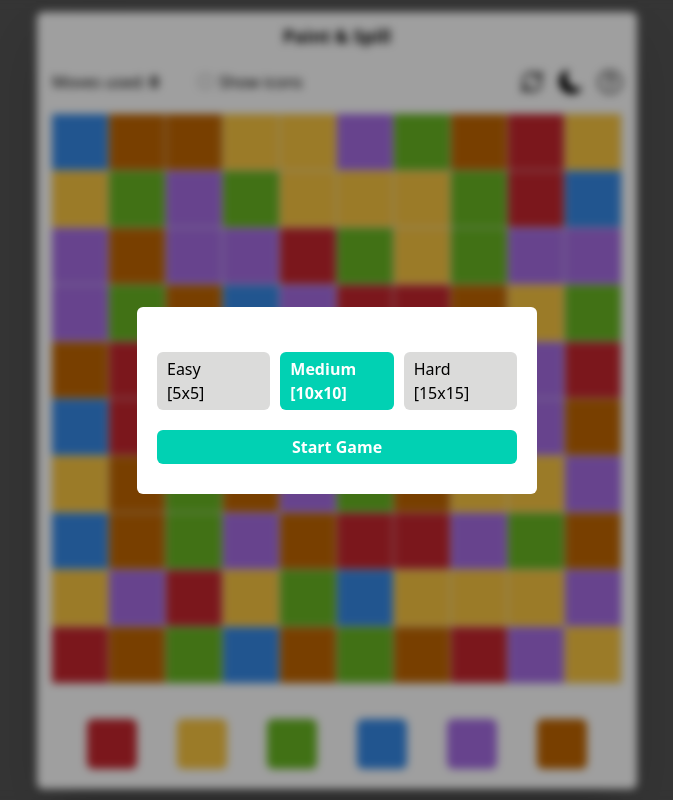
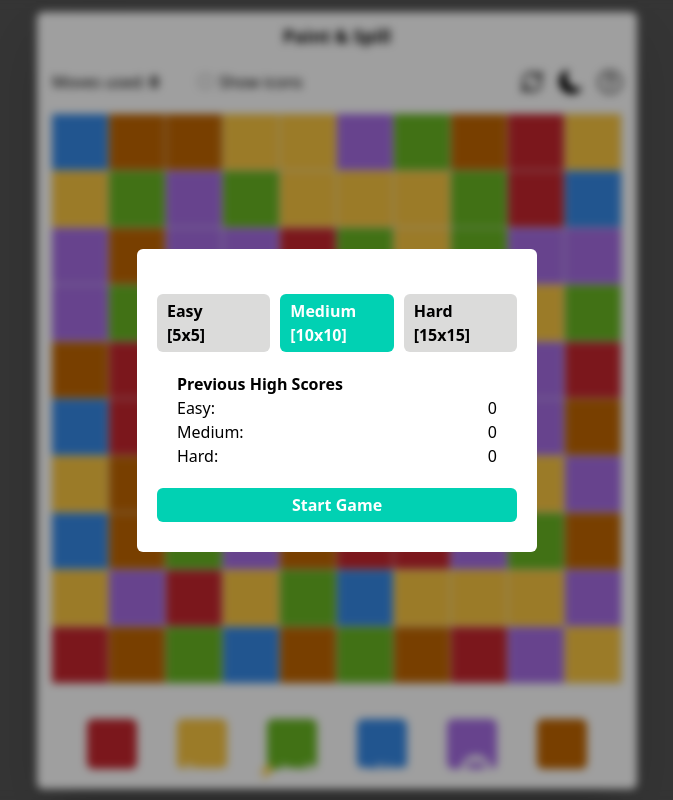
Before and after one commit to bautt-s/bautts-spill-game, a React (Create React App) app: page / in a window 1280 px wide. Both pictures are taken after a click on the icon 835 px from the left and 81 px from the top of the page. Shown: the whole page, without its empty margins (303-976 px from the left). Built offline with nearby package versions, Linux system fonts and the light colour scheme.

Commit message:
feat: added functionality, dark mode, credits and high scores

```diff
--- a/src/App.tsx
+++ b/src/App.tsx
@@ -1,9 +1,18 @@
-import { BsQuestionCircle, BsMoonFill, BsSunFill } from 'react-icons/bs'
+import { BsQuestionCircle, BsMoonFill, BsSunFill, BsGithub } from 'react-icons/bs'
 import { LuRefreshCw } from 'react-icons/lu'
 import Gameboard from './components/gameboard'
 import NewGame from './components/new-game'
 import Selector from './components/color-selector'
 import { useState, useEffect } from 'react'
+
+type GameStateType = {
+    difficulty: 'easy' | 'medium' | 'hard',
+    darkMode: boolean,
+    victory: boolean,
+    icons: boolean,
+    games: number
+    moves: number
+}
 
 const generateRandomColor = () => {
     // this function takes a random number from 0 to 5, and gets a color based on that number
@@ -64,8 +73,14 @@ const generateMatrix = (difficulty: string) => {
 }
 
 const App = () => {
+    const [highscores, setHighscores] = useState({
+        easy: 0,
+        medium: 0,
+        hard: 0,
+    })
+
     const [modalNewGame, setModalNewGame] = useState(false)
-    const [gameState, setGameState] = useState({
+    const [gameState, setGameState] = useState<GameStateType>({
         difficulty: 'medium',
         darkMode: false,
         victory: false,
@@ -73,6 +88,7 @@ const App = () => {
         games: 0,
         moves: 0
     })
+
     const [gameboard, setGameboard] = useState(generateMatrix(gameState.difficulty))
 
     useEffect(() => {
@@ -88,8 +104,17 @@ const App = () => {
         if (gameState.victory) setModalNewGame(true)
     }, [gameState.victory])
 
+    useEffect(() => {
+        const highscoresData = window.localStorage.getItem('SPILLGAME_HIGHSCORES')
+        if (highscoresData) setHighscores(JSON.parse(highscoresData))
+    }, [])
+
+    useEffect(() => {
+        if (gameState.victory) window.localStorage.setItem('SPILLGAME_HIGHSCORES', JSON.stringify(highscores))
+    }, [highscores])
+
     return (
-        <div className={`w-screen h-screen bg-[#555555] flex justify-center items-center ${gameState.darkMode && 'dark'}`}>
+        <div className={`w-screen h-screen bg-[#555555] flex flex-col justify-center items-center ${gameState.darkMode && 'dark'}`}>
             <div className="w-[600px] bg-white dark:bg-[#323332] rounded-md shadow-2xl transition-colors duration-300">
                 <h1 className="font-bold text-lg text-center py-[10px] rounded-md dark:text-white">Paint & Spill</h1>
 
@@ -106,8 +131,8 @@ const App = () => {
                     <div className="flex flex-row ml-auto">
                         <LuRefreshCw className='text-2xl cursor-pointer' onClick={() => setModalNewGame(true)} />
                         {gameState.darkMode
-                        ? <BsSunFill className='text-2xl ml-[15px] cursor-pointer' onClick={() => setGameState({ ...gameState, darkMode: false })} />
-                        : <BsMoonFill className='text-2xl ml-[15px] cursor-pointer' onClick={() => setGameState({ ...gameState, darkMode: true })} />}
+                            ? <BsSunFill className='text-2xl ml-[15px] cursor-pointer' onClick={() => setGameState({ ...gameState, darkMode: false })} />
+                            : <BsMoonFill className='text-2xl ml-[15px] cursor-pointer' onClick={() => setGameState({ ...gameState, darkMode: true })} />}
                         <BsQuestionCircle className='text-2xl ml-[15px] cursor-pointer' />
                     </div>
                 </div>
@@ -116,10 +141,19 @@ const App = () => {
                 <Gameboard gameState={gameState} gameboard={gameboard} />
 
                 { /* selector */}
-                <Selector gameState={gameState} setGameState={setGameState} gameboard={gameboard} setGameboard={setGameboard} />
+                <Selector gameState={gameState} setGameState={setGameState} gameboard={gameboard}
+                    setGameboard={setGameboard} highscores={highscores} setHighscores={setHighscores} />
             </div>
 
-            {modalNewGame && <NewGame setModalNewGame={setModalNewGame} gameState={gameState} setGameState={setGameState} />}
+            <div className='w-full h-[60px] absolute bottom-0 flex items-center justify-center'>
+                <span className='font-semibold text-white mr-[20px]'>Powered ⚡ by Bautista Sánchez</span>
+
+                <a href='https://github.com/bautt-s/bautts-spill-game' target='_blank'>
+                    <BsGithub className='text-3xl text-white' />
+                </a>
+            </div>
+
+            {modalNewGame && <NewGame setModalNewGame={setModalNewGame} gameState={gameState} setGameState={setGameState} highscores={highscores} />}
         </div>
     )
 }
--- a/src/components/color-selector.tsx
+++ b/src/components/color-selector.tsx
@@ -9,7 +9,7 @@ type SelectorType = {
     }[][]
 
     gameState: {
-        difficulty: string,
+        difficulty: 'easy' | 'medium' | 'hard',
         darkMode: boolean,
         victory: boolean,
         icons: boolean,
@@ -17,12 +17,26 @@ type SelectorType = {
         moves: number
     }
 
+    highscores: {
+        easy: number,
+        medium: number,
+        hard: number
+    }
+
     setGameState: Function
     setGameboard: Function
+    setHighscores: Function
 }
 
-const handleMove = (color: string, gameboard: { color: string, id: number }[][], setGameState: Function,
-gameState: { difficulty: string, moves: number, icons: boolean }, setGameboard: Function) => {
+const handleMove = (
+    color: string,
+    gameboard: SelectorType['gameboard'],
+    setGameState: SelectorType['setGameState'],
+    gameState: SelectorType['gameState'],
+    setGameboard: SelectorType['setGameboard'],
+    highscores: SelectorType['highscores'],
+    setHighscores: SelectorType['setHighscores']
+) => {
     const gameboardAux = gameboard
     const originBlocks = [gameboard[0][0].id]
     const currentColor = gameboard[0][0].color
@@ -59,42 +73,48 @@ gameState: { difficulty: string, moves: number, icons: boolean }, setGameboard:
 
 
     newColorBlocks.push(...originBlocks)
-    if (newColorBlocks.length === gameboard.length*gameboard.length) setGameState({ ...gameState, victory: true })
+
+    if (newColorBlocks.length === gameboard.length*gameboard.length) {
+        setGameState({ ...gameState, victory: true })
+
+        if (gameState.moves < highscores[gameState.difficulty] || highscores[gameState.difficulty] === 0) setHighscores({ ...highscores, [gameState.difficulty]: gameState.moves })
+    }
+
     setGameboard(gameboardAux)
 }
 
 const Selector: React.FC<SelectorType> = (props) => {
-    const { gameState, setGameState, gameboard, setGameboard } = props
+    const { gameState, setGameState, gameboard, setGameboard, highscores, setHighscores } = props
 
     return (
         <div className="flex flex-row gap-10 justify-center mt-[10px] pb-[20px]">
             <div className={`bg-[#C6262E] w-[50px] h-[50px] rounded-md cursor-pointer flex items-center justify-center`}
-                onClick={() => handleMove('red', gameboard, setGameState, gameState, setGameboard)}>
+                onClick={() => handleMove('red', gameboard, setGameState, gameState, setGameboard, highscores, setHighscores)}>
                 {gameState.icons && <FaAppleAlt className='text-white text-3xl' />}
             </div>
 
             <div className={`bg-[#F9C541] w-[50px] h-[50px] rounded-md cursor-pointer flex items-center justify-center`}
-                onClick={() => handleMove('yellow', gameboard, setGameState, gameState, setGameboard)}>
+                onClick={() => handleMove('yellow', gameboard, setGameState, gameState, setGameboard, highscores, setHighscores)}>
                 {gameState.icons && <AiFillStar className='text-white text-3xl' />}
             </div>
 
             <div className={`bg-[#68B622] w-[50px] h-[50px] rounded-md cursor-pointer flex items-center justify-center`}
-                onClick={() => handleMove('green', gameboard, setGameState, gameState, setGameboard)}>
+                onClick={() => handleMove('green', gameboard, setGameState, gameState, setGameboard, highscores, setHighscores)}>
                 {gameState.icons && <IoMdFlower className='text-white text-3xl' />}
             </div>
 
             <div className={`bg-[#3689E6] w-[50px] h-[50px] rounded-md cursor-pointer flex items-center justify-center`}
-                onClick={() => handleMove('blue', gameboard, setGameState, gameState, setGameboard)}>
+                onClick={() => handleMove('blue', gameboard, setGameState, gameState, setGameboard, highscores, setHighscores)}>
                 {gameState.icons && <FaAnchor className='text-white text-3xl' />}
             </div>
 
             <div className={`bg-[#A56CE3] w-[50px] h-[50px] rounded-md cursor-pointer flex items-center justify-center`}
-                onClick={() => handleMove('purple', gameboard, setGameState, gameState, setGameboard)}>
+                onClick={() => handleMove('purple', gameboard, setGameState, gameState, setGameboard, highscores, setHighscores)}>
                 {gameState.icons && <FaPaw className='text-white text-3xl' />}
             </div>
 
             <div className={`bg-[#C16601] w-[50px] h-[50px] rounded-md cursor-pointer flex items-center justify-center`}
-                onClick={() => handleMove('brown', gameboard, setGameState, gameState, setGameboard)}>
+                onClick={() => handleMove('brown', gameboard, setGameState, gameState, setGameboard, highscores, setHighscores)}>
                 {gameState.icons && <FaBasketballBall className='text-white text-3xl' />}
             </div>
 
--- a/src/components/new-game.tsx
+++ b/src/components/new-game.tsx
@@ -9,16 +9,23 @@ type NewGameType = {
         games: number
         moves: number
     }
+
+    highscores: {
+        'easy': number,
+        'medium': number,
+        'hard': number
+    }
+
     setGameState: Function
     setModalNewGame: Function
 }
 
 const NewGame: React.FC<NewGameType> = (props) => {
-    const { gameState, setGameState, setModalNewGame } = props
+    const { gameState, highscores, setGameState, setModalNewGame } = props
     const [selected, setSelected] = useState(gameState.difficulty)
 
     const handleStart = () => {
-        setGameState({ ...gameState, difficulty: selected, games: gameState.games+1 })
+        setGameState({ ...gameState, difficulty: selected, games: gameState.games + 1 })
         setModalNewGame(false)
     }
 
@@ -26,34 +33,49 @@ const NewGame: React.FC<NewGameType> = (props) => {
         <div className="w-screen h-screen absolute top-0 left-0 flex items-center justify-center">
             <div className='bg-[#00000060] w-screen h-screen absolute z-1 backdrop-blur-sm' onClick={() => setModalNewGame(false)}></div>
 
-            <div className="bg-white flex flex-col justify-center w-[400px] z-50 px-[20px] py-[30px] rounded-md">
+            <div className="bg-white dark:bg-[#323332] flex flex-col justify-center w-[400px] z-50 px-[20px] py-[30px] rounded-md dark:shadow-[#323332] dark:shadow-xl">
                 {gameState.victory && <span className='text-center'>You achieved victory in <strong>{gameState.moves}</strong> moves!</span>}
 
                 <div className='grid grid-cols-3 gap-[10px] mt-[15px]'>
                     <button
-                    onClick={() => setSelected('easy')} className={`flex flex-col pl-[10px] py-[5px] rounded-md
-                    ${selected === 'easy' ? 'bg-[#01D1B3] text-white font-semibold' : 'bg-[#DBDBDA] hover:bg-[#d1d1d1] transition-all duration-300'}`}>
+                        onClick={() => setSelected('easy')} className={`flex flex-col pl-[10px] py-[5px] rounded-md
+                    ${selected === 'easy' ? 'bg-[#01D1B3] dark:bg-[#18e2c4] text-white font-semibold' :
+                    'bg-[#DBDBDA] hover:bg-[#d1d1d1] transition-all duration-300 dark:bg-[#707270] dark:hover:bg-[#7d807d] dark:text-white font-semibold'}`}>
                         <span>Easy</span>
                         <span>[5x5]</span>
                     </button>
 
                     <button
                         onClick={() => setSelected('medium')} className={`flex flex-col pl-[10px] py-[5px] rounded-md
-                        ${selected === 'medium' ? 'bg-[#01D1B3] text-white font-semibold' : 'bg-[#DBDBDA] hover:bg-[#d1d1d1] transition-all duration-300'}`}>
+                        ${selected === 'medium' ? 'bg-[#01D1B3] dark:bg-[#10f1d0] dark:text-[#323332] text-white font-semibold' :
+                        'bg-[#DBDBDA] hover:bg-[#d1d1d1] transition-all duration-300 dark:bg-[#707270] dark:hover:bg-[#7d807d] dark:text-white font-semibold'}`}>
                         <span>Medium</span>
                         <span>[10x10]</span>
                     </button>
 
                     <button
-                    onClick={() => setSelected('hard')} className={`flex flex-col pl-[10px] py-[5px] rounded-md
-                    ${selected === 'hard' ? 'bg-[#01D1B3] text-white font-semibold' : 'bg-[#DBDBDA] hover:bg-[#d1d1d1] transition-all duration-300'}`}>
+                        onClick={() => setSelected('hard')} className={`flex flex-col pl-[10px] py-[5px] rounded-md
+                    ${selected === 'hard' ? 'bg-[#01D1B3] dark:bg-[#18e2c4] text-white font-semibold' :
+                    'bg-[#DBDBDA] hover:bg-[#d1d1d1] transition-all duration-300 dark:bg-[#707270] dark:hover:bg-[#7d807d] dark:text-white font-semibold'}`}>
                         <span>Hard</span>
                         <span>[15x15]</span>
                     </button>
                 </div>
 
+                <div className='flex flex-col mt-[20px] px-[20px] dark:text-white'>
+                    <h3 className='font-semibold'>Previous High Scores</h3>
+
+                    {Object.entries(highscores).map(([difficulty, score]) => (
+                        <div key={difficulty} className='flex flex-row'>
+                            <span>{`${difficulty[0].toUpperCase() + difficulty.substring(1)}:`}</span>
+                            <span className='flex ml-auto'>{score}</span>
+                        </div>
+                    ))}
+                </div>
+
                 <button onClick={handleStart}
-                className='w-full bg-[#01D1B3] hover:bg-[#3bbda9] transition-all duration-300 text-white py-[5px] rounded-md mt-[20px] font-semibold'>
+                    className='w-full bg-[#01D1B3] hover:bg-[#3bbda9] transition-all duration-300 text-white py-[5px] rounded-md mt-[20px]
+                    font-semibold dark:bg-[#10f1d0] dark:hover:bg-[#10ddbe] dark:text-[#323332]'>
                     Start Game
                 </button>
             </div>
```
